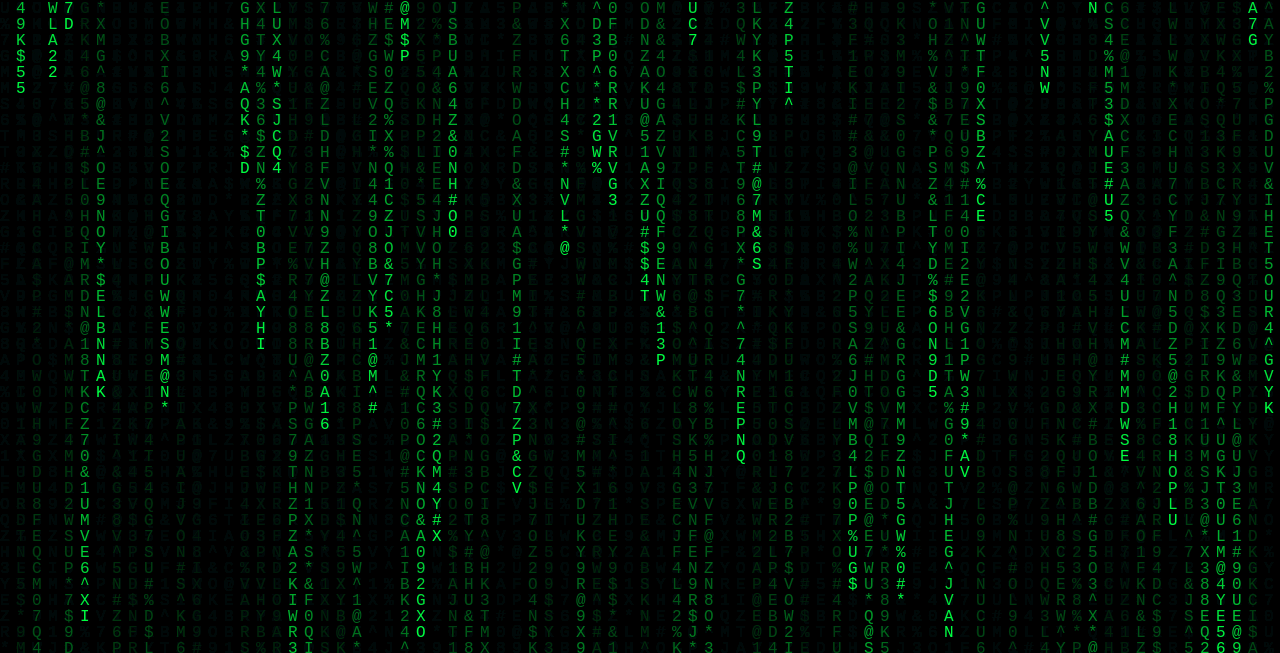
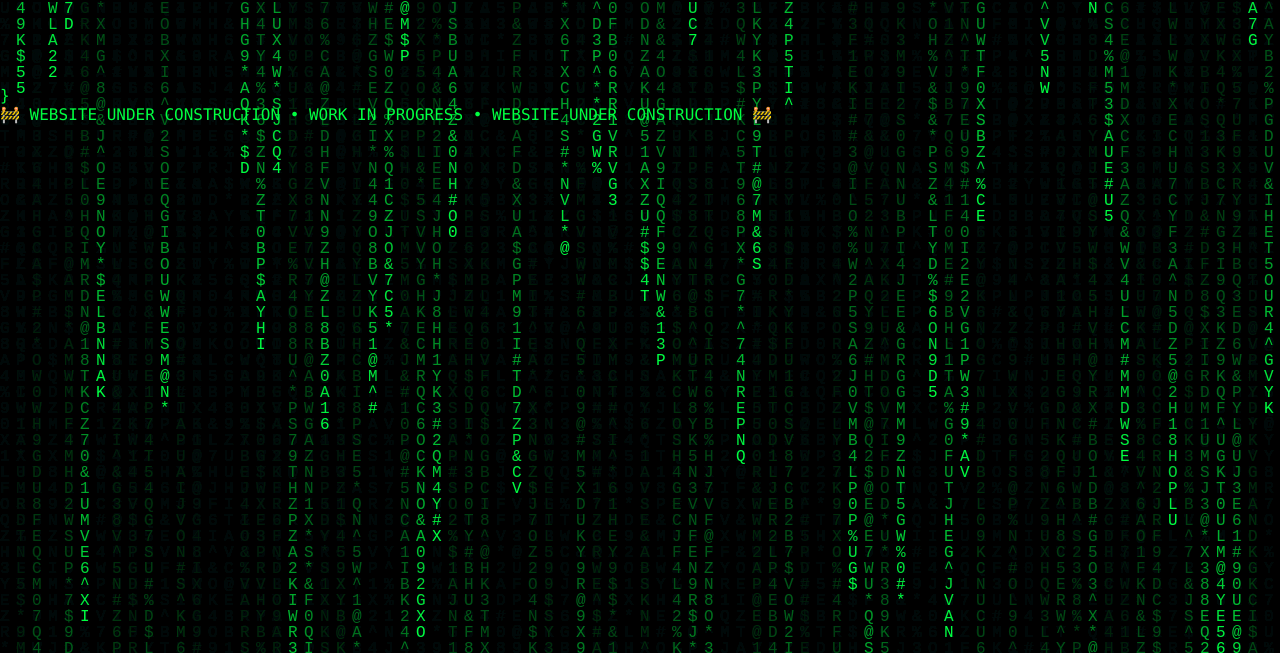
Before and after one commit to Ghost0Mod3/ghost0mod3.github.io, a plain HTML site: page index.html in a window 1280 px wide. Shown: the part 147-800 px from the top of the page. Drawn offline with Linux system fonts and the light colour scheme; no server answers.

Commit message:
Add construction banner to index.html
Added a construction banner to indicate the website is under construction.

```diff
--- a/index.html
+++ b/index.html
@@ -23,6 +23,10 @@
     </div>
 
     <script src="matrix.js"></script>
+    }
+<div id="construction-banner">
+    🚧 WEBSITE UNDER CONSTRUCTION • WORK IN PROGRESS • WEBSITE UNDER CONSTRUCTION 🚧
+</div>
 
 </body>
 </html>
```
